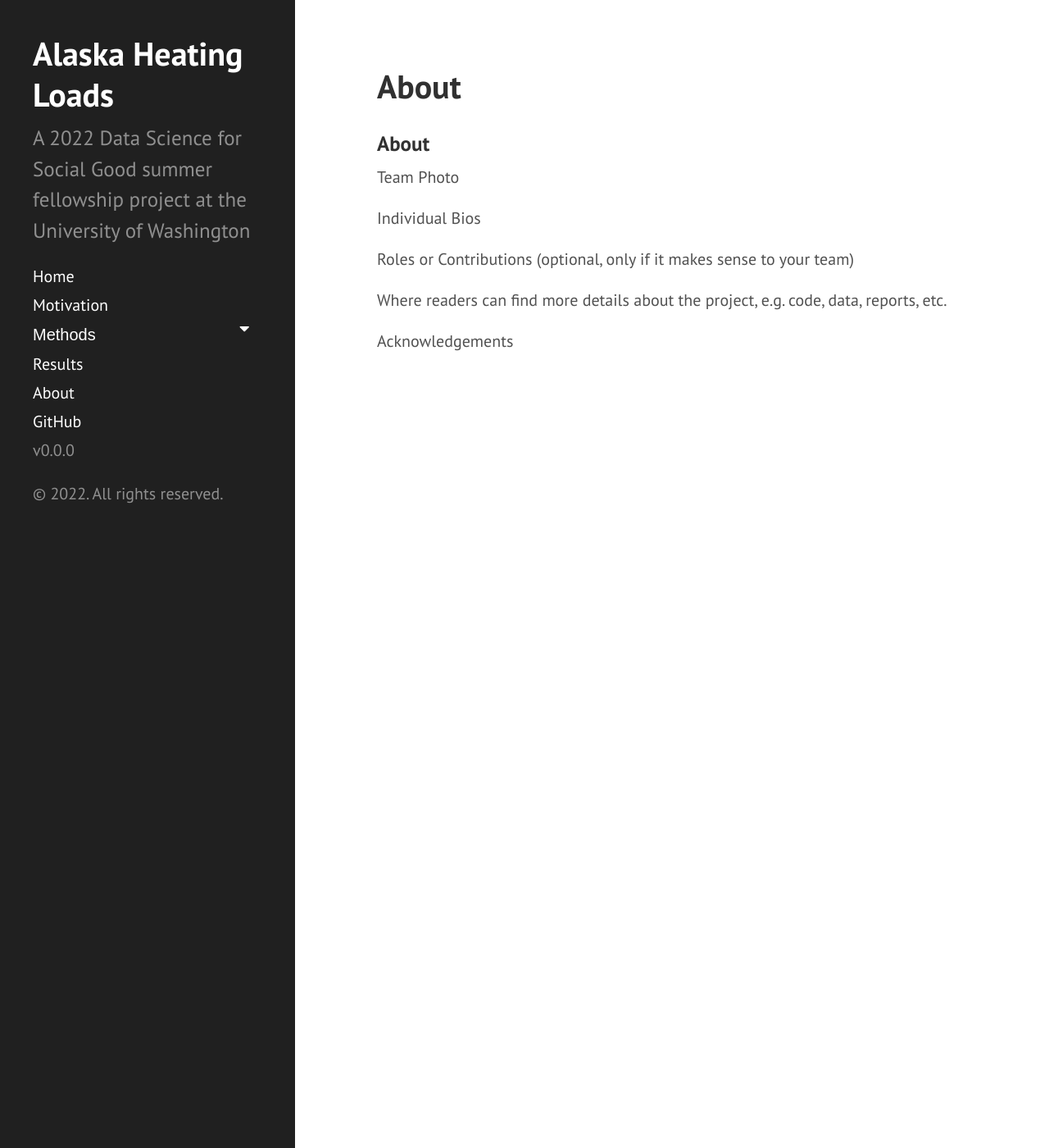
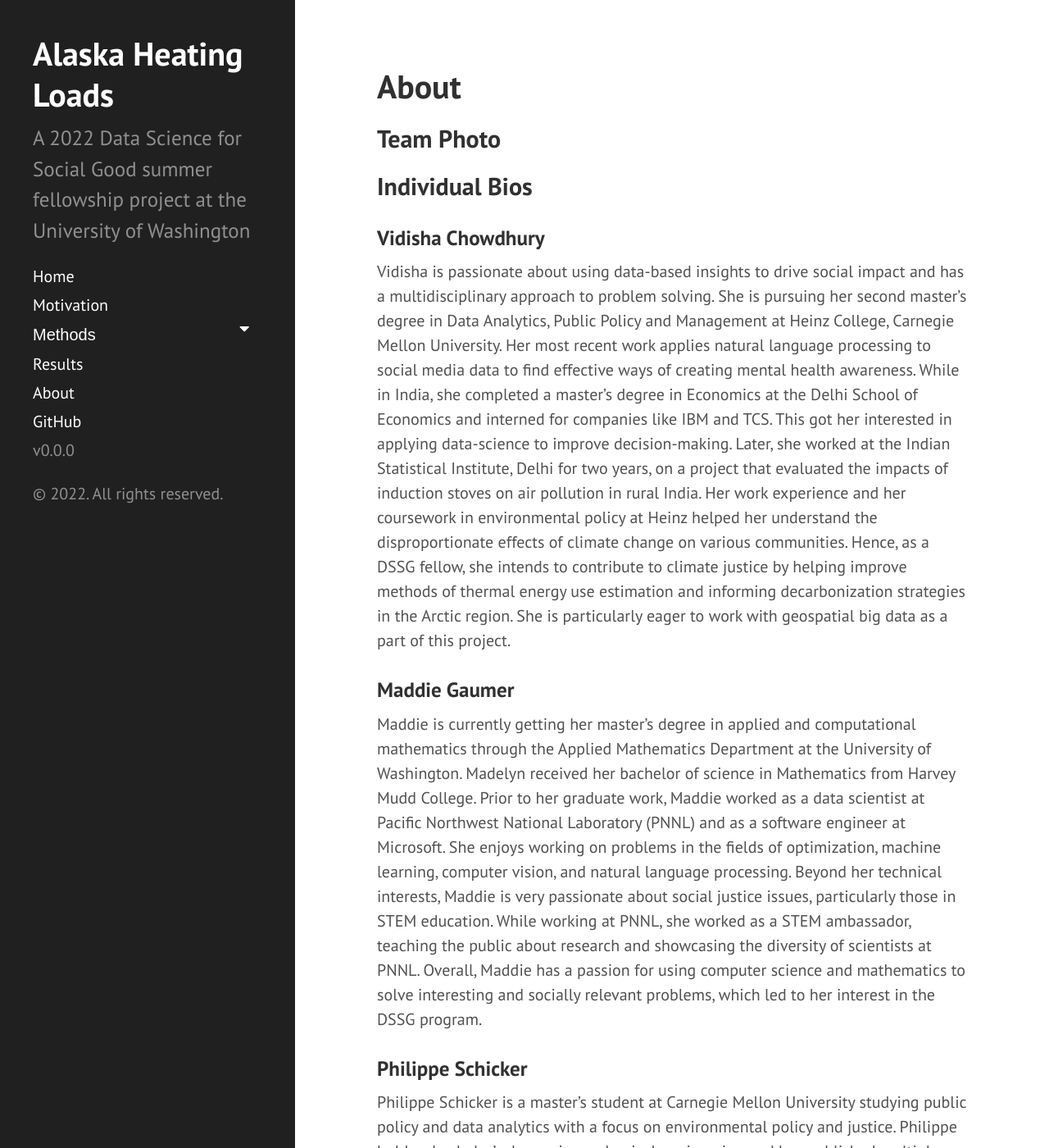
Before and after one commit to uwescience/DSSG2022_heating_loads, a Jekyll site: the page built from about.md, in a window 1280 px wide and 1400 px high. Shown: the whole window at 82% size. Built offline with Jekyll 4.4.1, drawn with Linux system fonts in a browser that asks for light colours; some of the changed text lies outside the part shown.

Commit message:
Update about.md

```diff
--- a/about.md
+++ b/about.md
@@ -3,14 +3,28 @@ layout: page
 title: About
 ---
 
-### About
+## Team Photo
 
-Team Photo
+## Individual Bios
 
-Individual Bios
+### Vidisha Chowdhury
+Vidisha is passionate about using data-based insights to drive social impact and has a multidisciplinary approach to problem solving. She is pursuing her second master’s degree in Data Analytics, Public Policy and Management at Heinz College, Carnegie Mellon University. Her most recent work applies natural language processing to social media data to find effective ways of creating mental health awareness.
+While in India, she completed a master’s degree in Economics at the Delhi School of Economics and interned for companies like IBM and TCS. This got her interested in applying data-science to improve decision-making. Later, she worked at the Indian Statistical Institute, Delhi for two years, on a project that evaluated the impacts of induction stoves on air pollution in rural India.
+Her work experience and her coursework in environmental policy at Heinz helped her understand the disproportionate effects of climate change on various communities. Hence, as a DSSG fellow, she intends to contribute to climate justice by helping improve methods of thermal energy use estimation and informing decarbonization strategies in the Arctic region. She is particularly eager to work with geospatial big data as a part of this project.
 
-Roles or Contributions (optional, only if it makes sense to your team)
+### Maddie Gaumer
+Maddie is currently getting her master’s degree in applied and computational mathematics through the Applied Mathematics Department at the University of Washington. Madelyn received her bachelor of science in Mathematics from Harvey Mudd College. Prior to her graduate work, Maddie worked as a data scientist at Pacific Northwest National Laboratory (PNNL)  and as a software engineer at Microsoft. She enjoys working on problems in the fields of optimization, machine learning, computer vision, and natural language processing.
+Beyond her technical interests, Maddie is very passionate about social justice issues, particularly those in STEM education. While working at PNNL, she worked as a STEM ambassador, teaching the public about research and showcasing the diversity of scientists at PNNL. Overall, Maddie has a passion for using computer science and mathematics to solve interesting and socially relevant problems, which led to her interest in the DSSG program.
 
-Where readers can find more details about the project, e.g. code, data, reports, etc.
+### Philippe Schicker
+Philippe Schicker is a master’s student at Carnegie Mellon University studying public policy and data analytics with a focus on environmental policy and justice. Philippe holds a bachelor’s degree in mechanical engineering and has published multiple peer-reviewed papers on sustainable engineering solutions. Philippe has attended universities in Los Angeles, CA, Starkville, MS, and Pittsburgh, PA to study environmental impacts on different regions of the United States. He continued his education to supplement his technical engineering education with quantitative policy and data analysis tools to better combat climate change and advocate for environmental justice.
+Philippe was particularly attracted to the DSSG fellowship for its emphasis to combine rigorous data science techniques with current societal problems. He aims to use his skills and the exposure to continue working on climate change solutions. Therefore, the project related to estimating thermal energy use in Arctic regions which can be used as part of decarbonization planning was particularly exciting to Philippe, allowing him to work the very pressing problem that is climate change. He aspires a career in public service and is looking forward to working with the team on this DSSG project.
 
-Acknowledgements
+### Shamsi Soltani
+Shamsi is a public health professional and scholar pursuing a PhD in Epidemiology and Clinical Research at Stanford University. Her past work includes transportation injury surveillance and COVID emergency response at the county level, as well as clinical trials, program evaluation, and community based HIV prevention. Currently she’s exploring how to use big data methods with an equity focus, and is excited to experience production level coding in a team environment via DSSG. Shamsi holds an MPH in Epidemiology from Tulane University School of Public Health & Tropical Medicine, and a BS in Neuroscience with French minor from UCLA. She is a multicultural, multilingual first-gen American who likes to read copiously for pleasure, get outdoors, dance, bike and – occasionally, when the mood strikes – bake elaborate meringues.
+
+
+
+## (Where readers can find more details about the project, e.g. code, data, reports, etc.)
+
+## Acknowledgements
```
